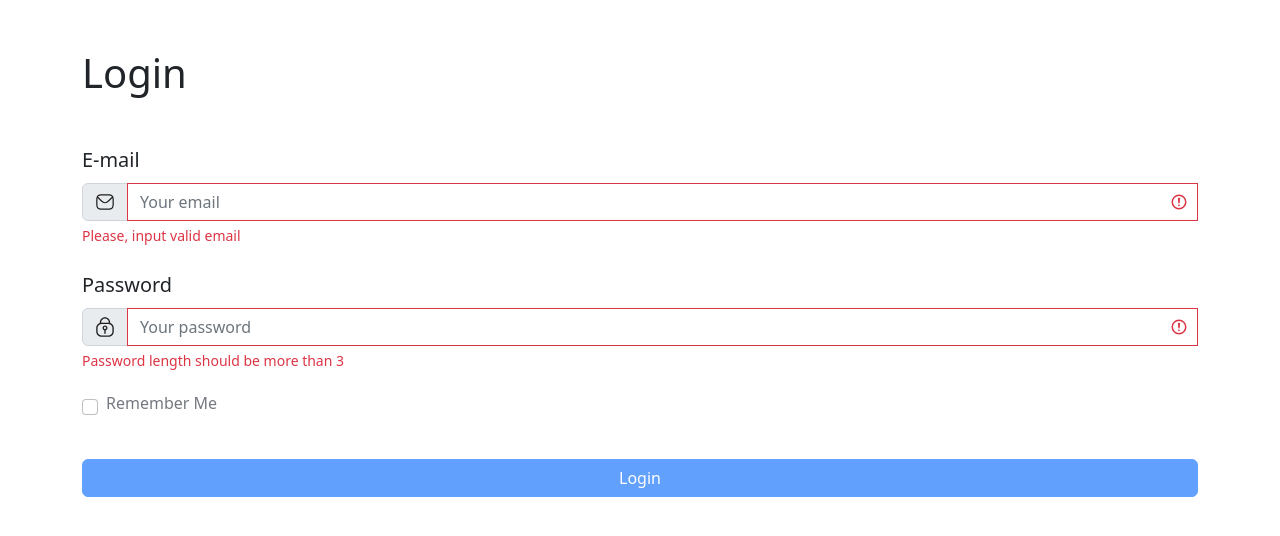
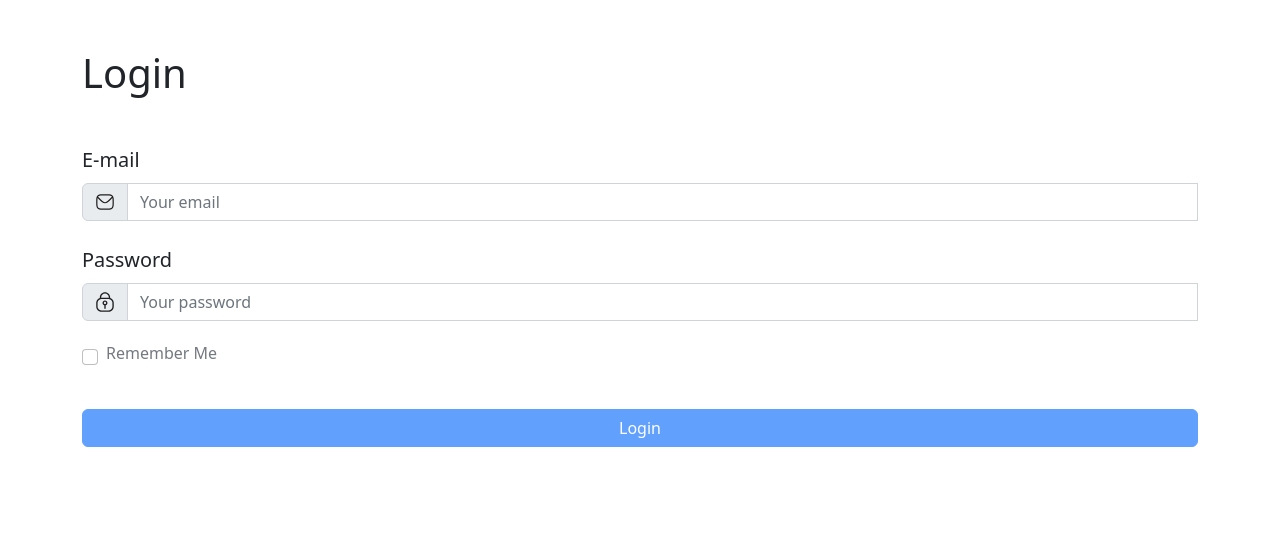
Before and after one commit to GGO-web/Air-Sneakers-Store, a React (Create React App) app: page /login in a window 1280 px wide. Shown: the top 536 px of the page. Built offline with nearby package versions, Linux system fonts and the light colour scheme.

Commit message:
Changed login form errors validation behaviour

```diff
--- a/src/pages/Login/Login.tsx
+++ b/src/pages/Login/Login.tsx
@@ -1,9 +1,11 @@
 import { FormEvent, useState } from "react";
 import { Button, Form, InputGroup } from "react-bootstrap";
+
 import { isValidEmail } from "../../utilities/emailValidator";
+import { isValidPassword } from "../../utilities/passwordValidator";
 
 const Login = () => {
-   const [errors, setErrors] = useState({ email: false, password: false });
+   const [errors, setErrors] = useState({ email: true, password: true });
    const [validated, setValidated] = useState(false);
 
    const formChangeEvent = (event: FormEvent<HTMLFormElement>) => {
@@ -11,17 +13,23 @@ const Login = () => {
 
       setErrors({
          email: isValidEmail(form["email"].value),
-         password: form["password"].value.length > 3,
+         password: isValidPassword(form["password"].value),
       });
 
-      setValidated(errors.email && errors.password);
+      setValidated(
+         isValidEmail(form["email"].value) &&
+            isValidPassword(form["password"].value)
+      );
    };
 
    const formSubmitHandler = (event: FormEvent<HTMLFormElement>) => {
       event.preventDefault();
       event.stopPropagation();
 
-      setValidated(true);
+      setValidated(false);
+
+      event.currentTarget.reset();
+      setErrors({ email: true, password: true });
    };
 
    return (
--- /dev/null
+++ b/src/utilities/passwordValidator.ts
@@ -0,0 +1,3 @@
+export const isValidPassword = (password: string): boolean => {
+   return password.length > 3;
+};
```
